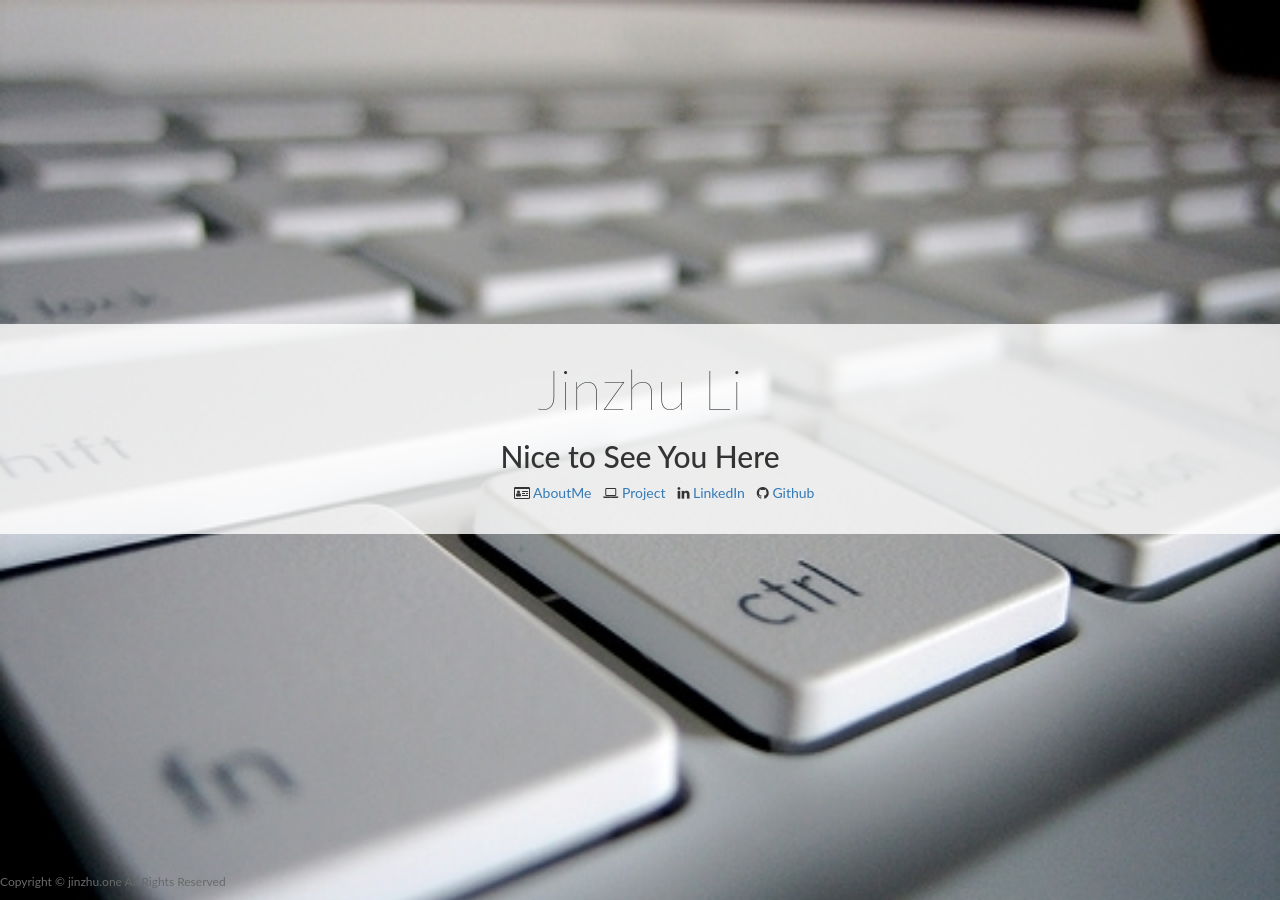
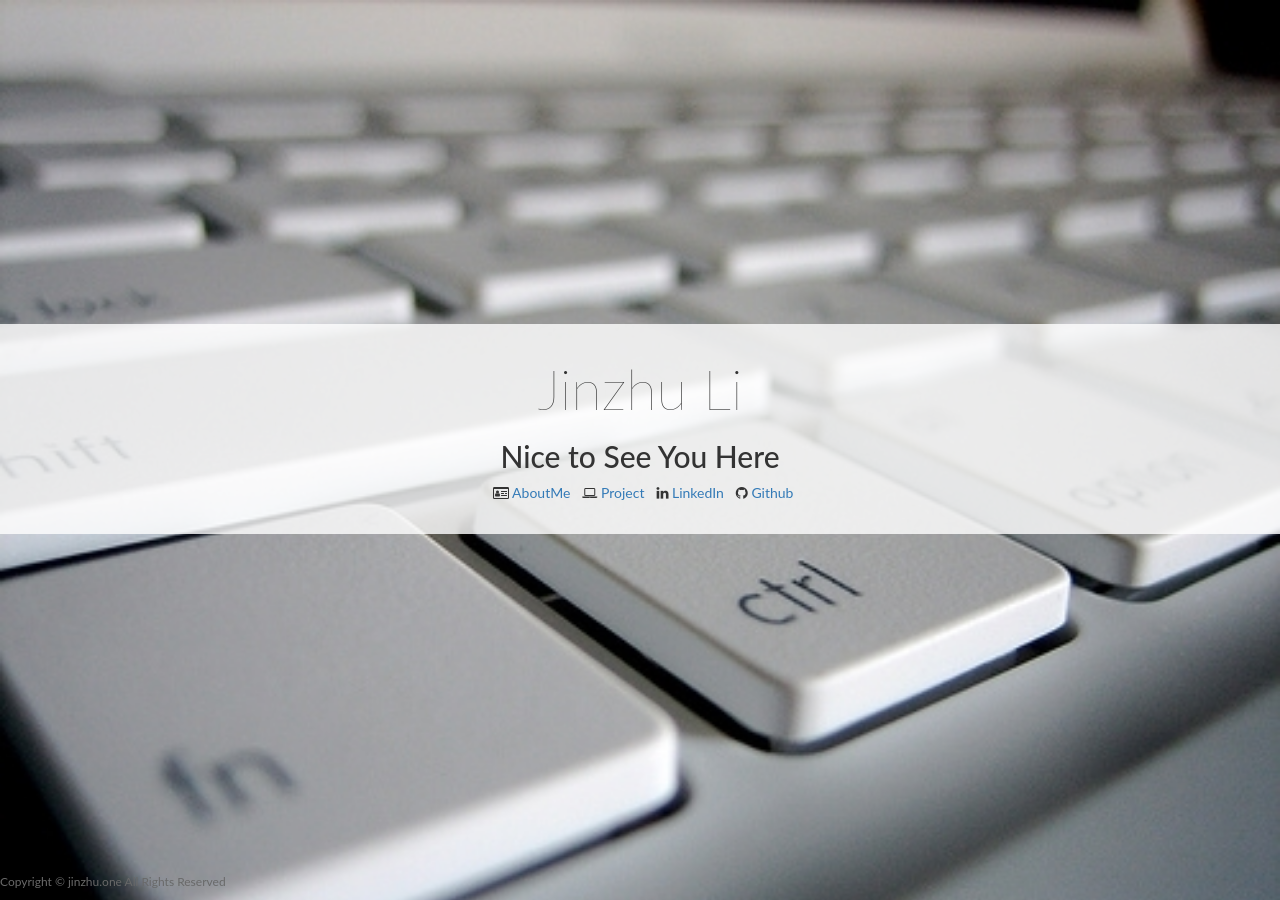
Before and after one commit to Aries0331/Aries0331.github.io, a Jekyll site: the page index.html, which Jekyll copies as it is, in a window 1280 px wide. Built offline with Jekyll 4.4.1, drawn with Linux system fonts in a browser that asks for light colours.

Commit message:
fix center problem

```diff
--- a/css/main.css
+++ b/css/main.css
@@ -14,12 +14,13 @@
 
 nav {
   text-align: center;
+  margin-right: 3em;
 }
 
 .guide > * > li {
   display: inline-block;
   margin-left: 0.6em;
-  text-align: center;
+  text-align: justify;;
 }
 
 .intro {
```
